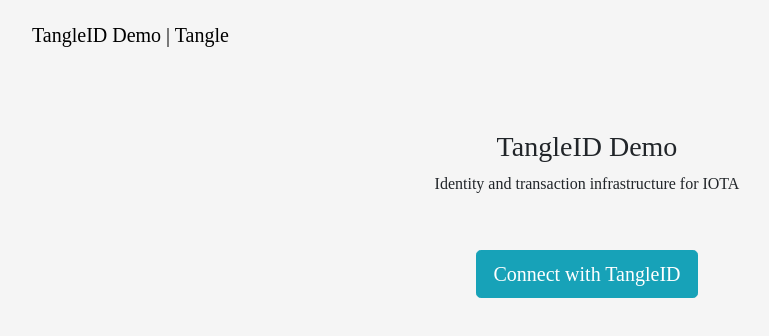
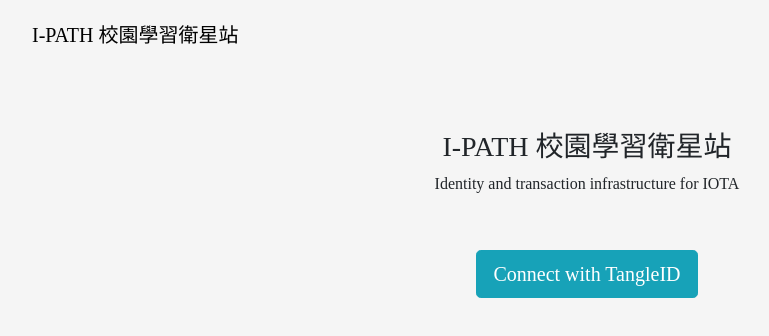
Before and after one commit to ender503/demo-site, a React (Create React App) app: page / in a window 1280 px wide. Shown: the top 336 px of the page, without its empty margins (53-822 px from the left). Built offline with nearby package versions, Linux system fonts and the light colour scheme; what @tangleid/connect would draw is missing.

Commit message:
Revise website title

```diff
--- a/public/index.html
+++ b/public/index.html
@@ -19,7 +19,7 @@
       work correctly both with client-side routing and a non-root public URL.
       Learn how to configure a non-root public URL by running `npm run build`.
     -->
-    <title>TangleID Demo | Tangle</title>
+    <title>I-PATH 校園學習衛星站</title>
 
     <!-- stylesheets -->
     <link href="https://fonts.googleapis.com/css?family=Nunito" rel="stylesheet">
--- a/src/components/Header.js
+++ b/src/components/Header.js
@@ -8,7 +8,7 @@
       <header className="header">
         <div className="container">
           <Link className="main-logo" to="/">
-            TangleID Demo | Tangle
+            I-PATH 校園學習衛星站
           </Link>
         </div>
       </header>
--- a/src/pages/ConnectPage.js
+++ b/src/pages/ConnectPage.js
@@ -4,7 +4,7 @@
 const ConnectPage = () => {
   return (
     <div>
-      <h3 className="section-title">TangleID Demo</h3>
+      <h3 className="section-title">I-PATH 校園學習衛星站</h3>
       <p>Identity and transaction infrastructure for IOTA</p>
       <div className="section-button">
         <ConnectButton />
```
